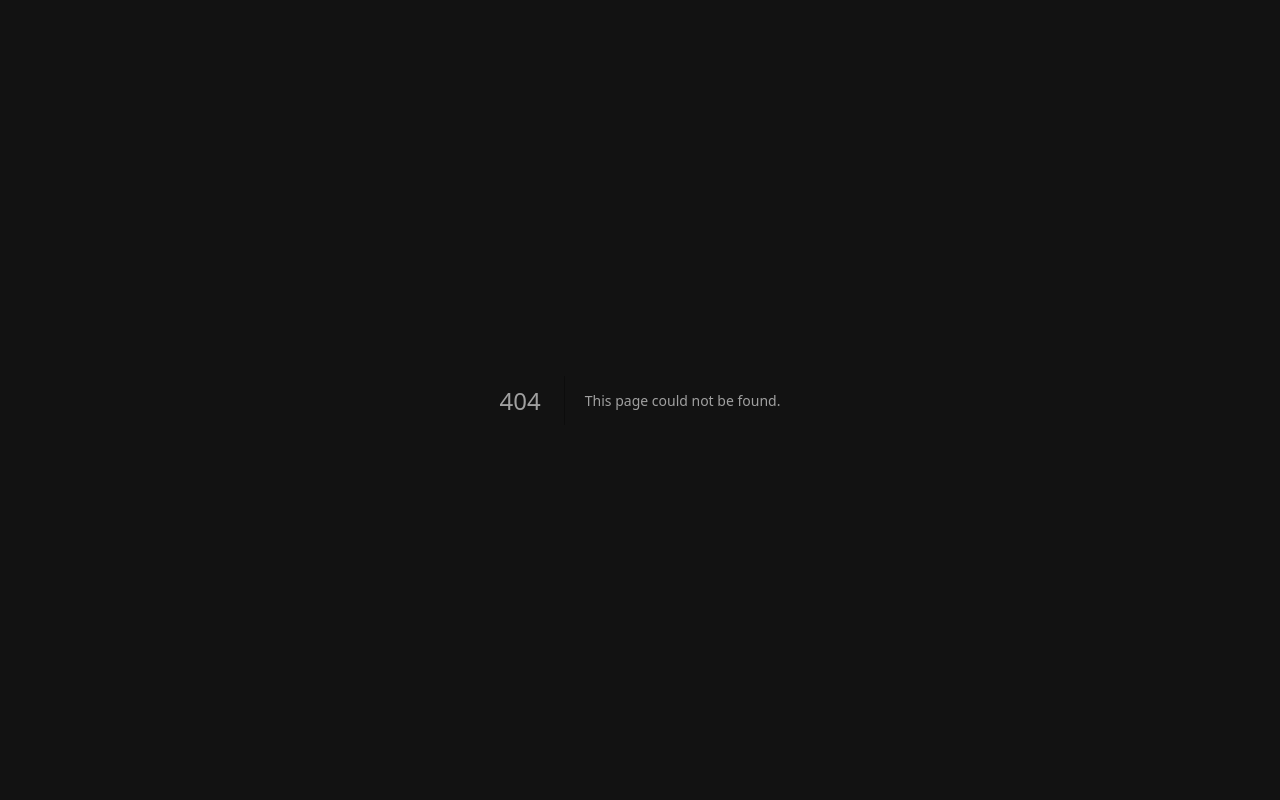
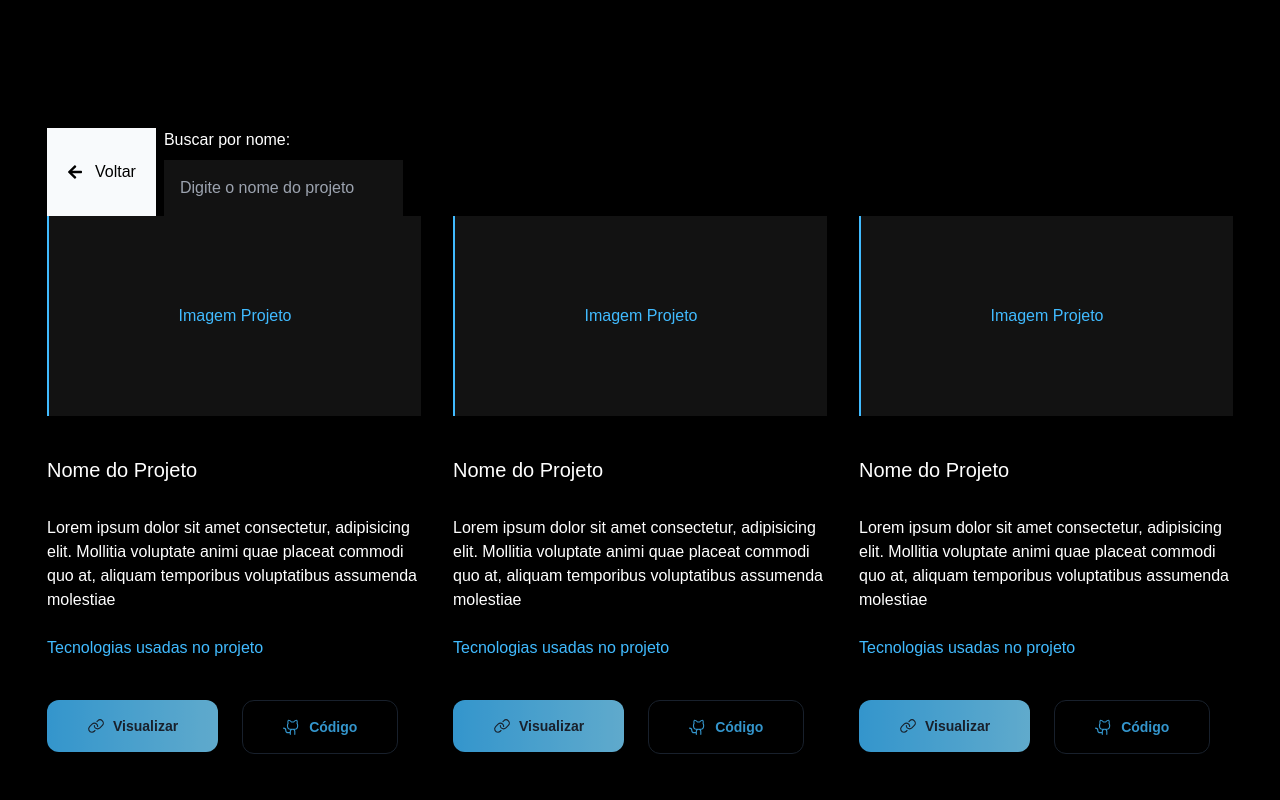
Before and after one commit to victorparanhosdev/portfolio-2.0.0, a Next.js app: page /projetos in a window 1280 px wide. Before the commit this address had no page. Shown: the top 800 px of the page. Built offline with nearby package versions, Linux system fonts and the light colour scheme; a web font is replaced by a local one.

Commit message:
inclusao da pagina projetos

```diff
--- /dev/null
+++ b/src/app/loading.tsx
@@ -0,0 +1,11 @@
+import { AiOutlineLoading3Quarters } from "react-icons/ai";
+
+export default function Loading () {
+    return (
+        <div className="h-screen w-full dark:bg-gray-dark-500 bg-white flex justify-center items-center">
+            <div className="overflow-hidden">
+              <AiOutlineLoading3Quarters className="animate-spin text-4xl md:text-5xl lg:text-7xl text-blue-light-200 dark:text-blue-dark-100"/>
+            </div>
+        </div>
+    )
+}
--- a/src/app/page.tsx
+++ b/src/app/page.tsx
@@ -5,8 +5,7 @@ import { Home } from "@/components/Home";
 import { Projects } from "@/components/Projects";
 import AOS from "aos";
 import "aos/dist/aos.css";
-import { useEffect, useState } from "react";
-import { Loading } from "../components/Loading";
+import { useEffect} from "react";
 import { Header } from "@/components/Header";
 import ScrollToTop from "@/components/ScrollToTop";
 import { Footer } from "@/components/Footer";
@@ -14,13 +13,8 @@ import { Skills } from "@/components/Skills";
 
 
 export default function HomePage() {
-  const [loading, setLoading] = useState(false)
-
 
   useEffect(() => {
-    setTimeout(()=> {
-      setLoading(true)
-    },800)
 
     AOS.init({
       easing: "linear",
@@ -30,10 +24,6 @@ export default function HomePage() {
 
     });
   }, []);
-
-  if(!loading) {
-    return <Loading/>
-  }
 
   return (
     <>
--- /dev/null
+++ b/src/app/projetos/page.tsx
@@ -0,0 +1,34 @@
+import { Card } from "@/components/Card";
+import Link from "next/link";
+import { FaArrowLeft } from "react-icons/fa";
+
+
+export default async  function Projetos(){
+
+    await new Promise(resolve => setTimeout(resolve, 5000))
+    return (
+        <main className="min-h-screen bg-black text-white">
+            <section className="py-32 container-personalizado">
+
+            <div className="flex gap-2">
+            <Link href={"/"} className="p-5 bg-slate-50 text-black flex items-center gap-3"><FaArrowLeft /> Voltar</Link>
+            <div>
+                <label htmlFor="search" className="mb-2 block">Buscar por nome:</label>
+                <input type="text" name="" placeholder="Digite o nome do projeto" id="search" className="p-4"/>
+            </div>
+
+            </div>
+
+            <div className="grid md:grid-cols-projects gap-y-16 gap-x-8">
+                {Array.from({length: 20}).map((_,index)=> {
+                    return(
+                        <Card key={index}/>
+                    )
+                })}
+            </div>
+            </section>
+        </main>
+
+
+    )
+}
--- a/src/components/Button/index.tsx
+++ b/src/components/Button/index.tsx
@@ -12,11 +12,12 @@ type ButtonProps = ComponentProps<'button'> & {
 
 
 const button = tv({
-  base: 'text-sm flex max-[430px]:w-full items-center justify-center h-full white-space font-medium rounded-xl py-3 py-3 max-[430px]:px-4 px-10 transition dark:opacity-80 dark:hover:opacity-90 hover:opacity-80 font-extrabold h-full',
+  base: 'text-sm flex max-[430px]:w-full items-center justify-center h-full white-space font-medium rounded-xl py-3 py-4 max-[430px]:px-4 px-10 transition dark:opacity-80 dark:hover:opacity-90 hover:opacity-80 font-extrabold h-full',
   variants: {
     state: {
       primary: 'bg-linear-button-light dark:bg-linear-blue dark:text-blue-dark-200 text-gray-light-100 font-bold',
-      outline: 'dark:text-blue-dark-100 border dark:border-blue-dark-200 border-[#2c96df78] text-blue-light-200'
+      outline: 'dark:text-blue-dark-100 border dark:border-blue-dark-200 border-[#2c96df78] text-blue-light-200',
+
     },
   defaultVariants: {
     state: 'primary'
--- a/src/components/Card/index.tsx
+++ b/src/components/Card/index.tsx
@@ -1,6 +1,7 @@
 import { ComponentProps } from "react"
 import { Button } from "../Button"
-import { GithubLogo, Link } from "@phosphor-icons/react"
+import { GithubLogo, Link } from "@phosphor-icons/react/dist/ssr"
+
 
 type CardProps = ComponentProps<'div'> & {}
 
--- a/src/components/Loading/index.tsx
+++ b/src/components/Loading/index.tsx
@@ -1,19 +1,11 @@
-import { ColorRing } from "react-loader-spinner"
+import { AiOutlineLoading3Quarters } from "react-icons/ai"
 
 export const Loading = () => {
     return (
         <div className="h-screen w-full dark:bg-gray-dark-500 bg-white flex justify-center items-center">
-            <div className="overflow-hidden">
-                <ColorRing
-                    visible={true}
-                    height="80"
-                    width="80"
-                    ariaLabel="color-ring-loading"
-                    wrapperStyle={{}}
-                    wrapperClass=""
-                    colors={['#41bbff', '#41bbff', '#41bbff', '#41bbff', '#41bbff']}
-                />
-            </div>
+        <div className="overflow-hidden">
+          <AiOutlineLoading3Quarters className="animate-spin text-4xl md:text-5xl lg:text-7xl text-blue-light-200 dark:text-blue-dark-100"/>
         </div>
+    </div>
     )
 }
--- a/src/components/Projects/index.tsx
+++ b/src/components/Projects/index.tsx
@@ -1,11 +1,12 @@
 'use client'
 import { Element } from "react-scroll"
 import { Card } from "../Card"
-
+import { MdOutlineDoubleArrow } from "react-icons/md"
+import Link from "next/link"
 export const Projects = () => {
     return(
         <Element name="projects" className="element">
-        <section className="container-personalizado py-32">
+        <section className="container-personalizado py-32 flex flex-col">
             <h1 className="text-3xl  dark:text-gray-dark-400 font-extrabold mb-6 text-blue-light-400">Projetos</h1>
             <div className="grid md:grid-cols-projects gap-y-16 gap-x-8">
             {Array.from({length: 6}).map((_,index)=> {
@@ -15,6 +16,8 @@ export const Projects = () => {
                 }
             </div>
 
+            <Link href={"/projetos"} className="transition mt-20 sm:ml-auto sm:mr-0 py-4 px-6 text-lg m-auto sm:text-xl font-bold dark:text-gray-dark-300 dark:hover:text-gray-dark-400 cursor-pointer flex gap-3 items-center hover:text-blue-light-200 text-blue-light-100"><MdOutlineDoubleArrow className="animate-arrowRight overflow-hidden text-current text-xl"/>Mais Projetos...</Link >
+
         </section>
         </Element>
     )
--- a/tailwind.config.ts
+++ b/tailwind.config.ts
@@ -65,9 +65,14 @@ const config: Config = {
         skills: 'repeat(auto-fit, minmax(120px, 1fr))'
       },
       keyframes: {
+
         overlayShow: {
           from: { opacity: '0' },
           to: { opacity: '1' },
+        },
+        arrowRight: {
+          from: { opacity: '0', transform: 'translateX(-40px)' },
+          to: { opacity: '1', transform: 'translateX(0)' },
         },
         contentShow: {
           from: { opacity: '0', transform: 'translateX(150%)' },
@@ -82,6 +87,7 @@ const config: Config = {
         overlayShow: 'overlayShow 150ms cubic-bezier(0.16, 1, 0.3, 1)',
         contentShow: 'contentShow 350ms cubic-bezier(0.16, 1, 0.3, 1)',
         slideDownAndFade: 'slideDownAndFade 400ms cubic-bezier(0.16, 1, 0.3, 1)',
+        arrowRight: ' arrowRight 2.5s infinite cubic-bezier(0.16, 1, 0.3, 1)'
       },
       minHeight: {
         'homescreen': 'calc((100vh - 128px))'
```
